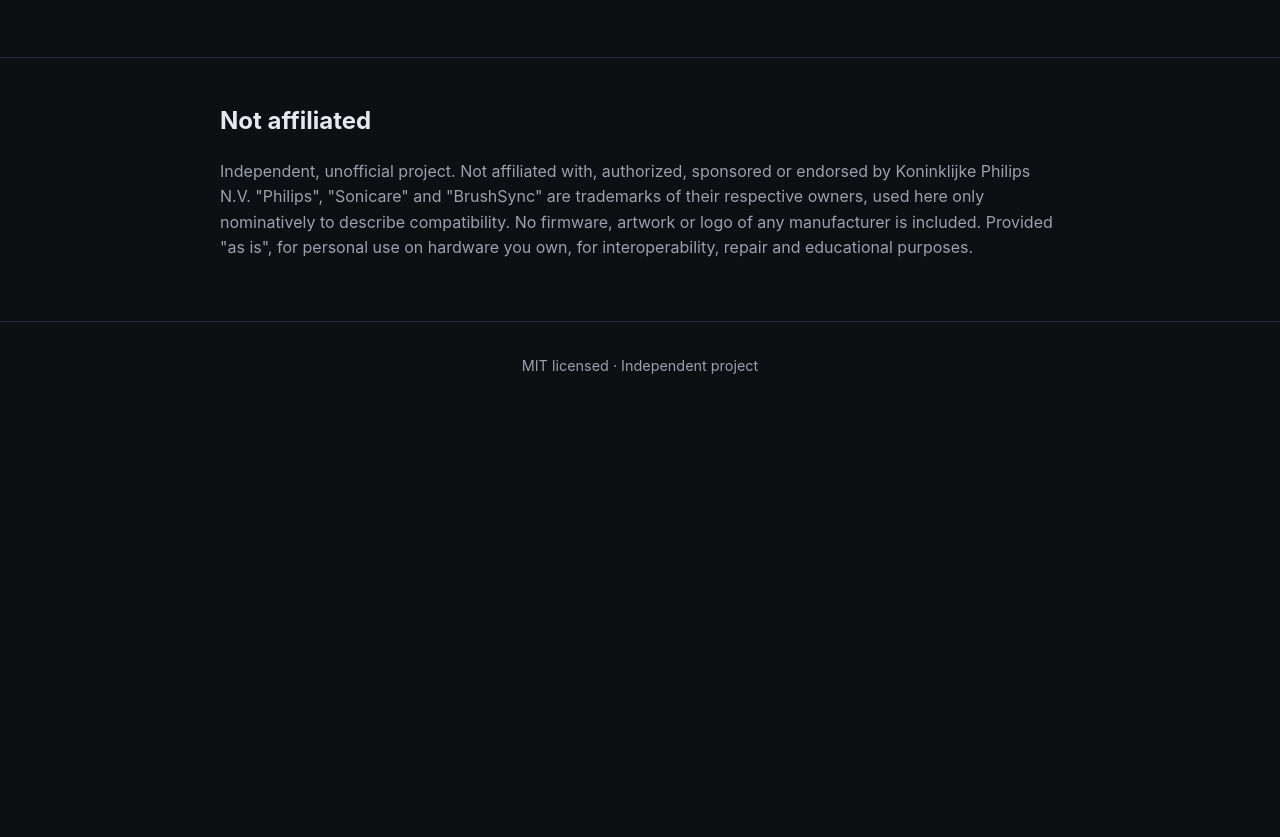
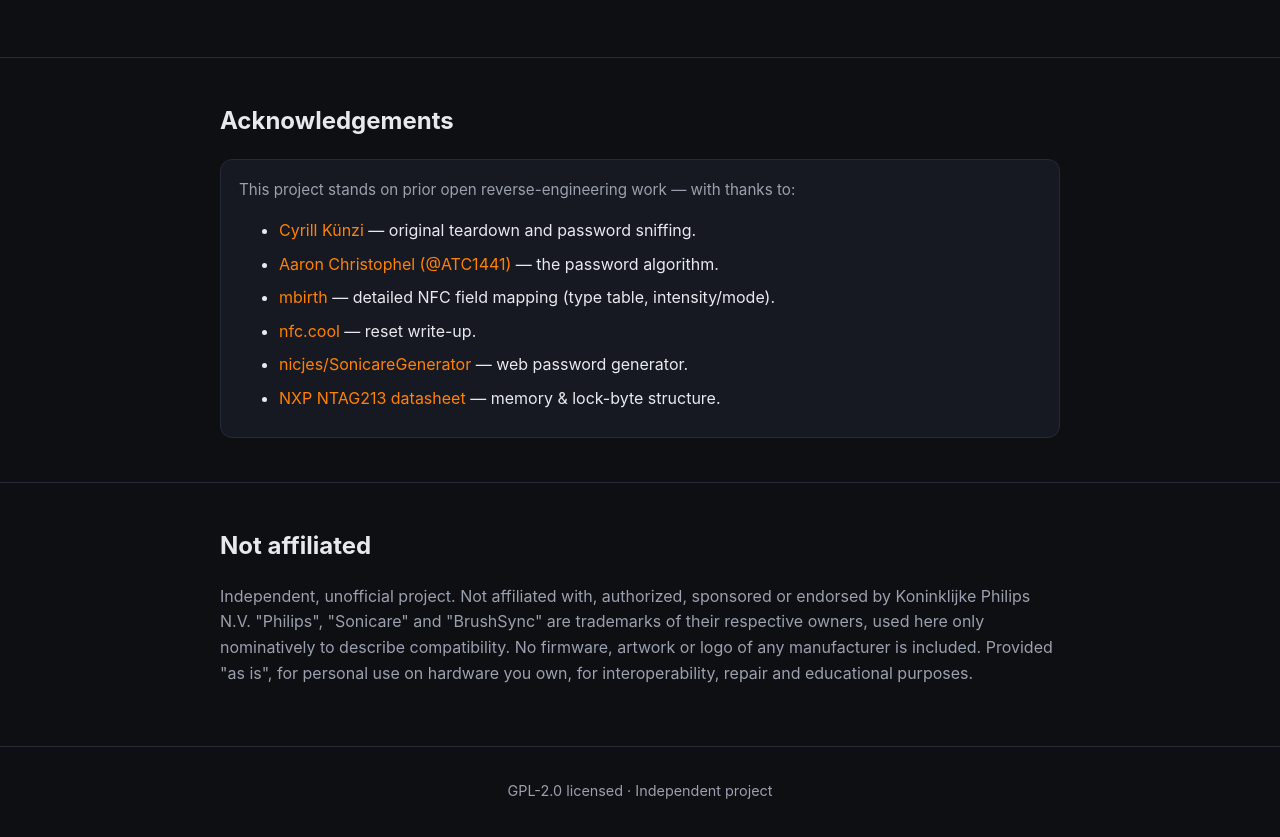
Before and after one commit to ilionel/flipper-brush-head-reset, a plain HTML site: page docs/index.html in a window 1280 px wide. Shown: the part 1565-2402 px from the top of the page. Before the commit the page ends 2006 px from the top, so only its background shows below. Drawn offline with Linux system fonts and the light colour scheme.

Commit message:
license: switch to GPL-2.0; docs: add acknowledgements/sources box

```diff
--- a/docs/index.html
+++ b/docs/index.html
@@ -72,12 +72,27 @@
 </div></section>
 
 <section><div class="wrap">
+  <h2>Acknowledgements</h2>
+  <div class="card">
+    <p style="margin-top:0">This project stands on prior open reverse-engineering work — with thanks to:</p>
+    <ul style="margin-bottom:0">
+      <li><a href="https://kuenzi.dev/toothbrush/">Cyrill Künzi</a> — original teardown and password sniffing.</li>
+      <li><a href="https://github.com/atc1441">Aaron Christophel (@ATC1441)</a> — the password algorithm.</li>
+      <li><a href="https://blog.mbirth.uk/2026/03/29/sonicare-brush-head-nfc-data.html">mbirth</a> — detailed NFC field mapping (type table, intensity/mode).</li>
+      <li><a href="https://nfc.cool/blog/reset-sonicare-brush-head-nfc/">nfc.cool</a> — reset write-up.</li>
+      <li><a href="https://github.com/nicjes/SonicareGenerator">nicjes/SonicareGenerator</a> — web password generator.</li>
+      <li><a href="https://www.nxp.com/docs/en/data-sheet/NTAG213_215_216.pdf">NXP NTAG213 datasheet</a> — memory &amp; lock-byte structure.</li>
+    </ul>
+  </div>
+</div></section>
+
+<section><div class="wrap">
   <h2>Not affiliated</h2>
   <p style="color:var(--muted)">Independent, unofficial project. Not affiliated with, authorized, sponsored or endorsed by Koninklijke Philips N.V. "Philips", "Sonicare" and "BrushSync" are trademarks of their respective owners, used here only nominatively to describe compatibility. No firmware, artwork or logo of any manufacturer is included. Provided "as is", for personal use on hardware you own, for interoperability, repair and educational purposes.</p>
 </div></section>
 
 <footer>
-  <span id="foot">MIT licensed · Independent project</span>
+  <span id="foot">GPL-2.0 licensed · Independent project</span>
 </footer>
 
 <script>
@@ -93,7 +108,7 @@
       document.getElementById('dl').href = base + '/releases/latest';
       document.getElementById('map').href = base + '/blob/master/MEMORY_MAP.md';
       document.getElementById('map2').href = base + '/blob/master/MEMORY_MAP.md';
-      document.getElementById('foot').innerHTML = 'MIT licensed · <a href="' + base + '">' + owner + '/' + repo + '</a>';
+      document.getElementById('foot').innerHTML = 'GPL-2.0 licensed · <a href="' + base + '">' + owner + '/' + repo + '</a>';
     }
   })();
 </script>
```
Also changed, not shown: 3 other files.
